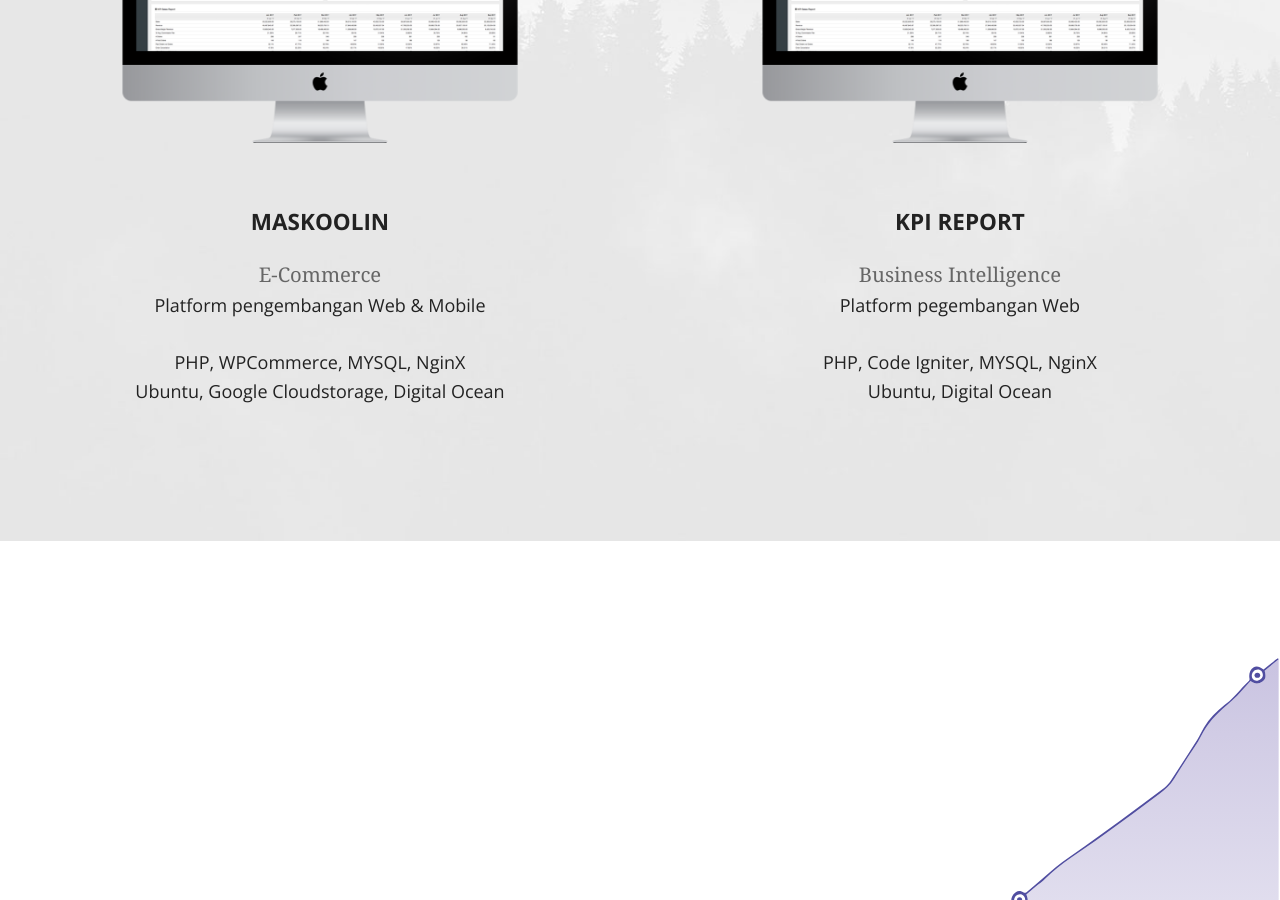
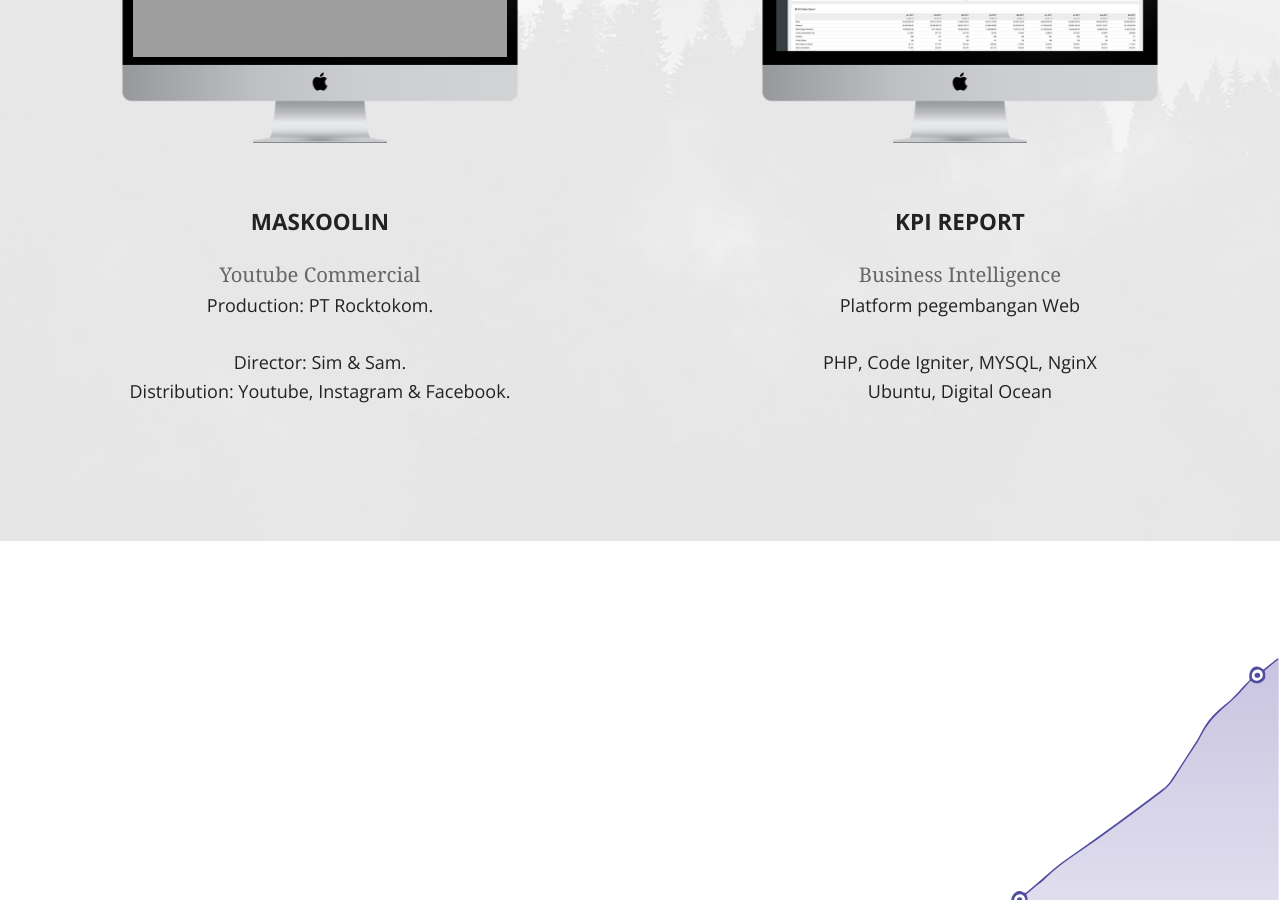
Before and after one commit to kemtol/rocktokom, a Jekyll site: the page built from index.html, in a window 1280 px wide and 900 px high, scrolled down 6266 px. Built offline with Jekyll 4.4.1, drawn with Linux system fonts in a browser that asks for light colours; nearby versions of some CDN libraries; grey boxes are pictures that could not be loaded.

Commit message:
Update index.html

```diff
--- a/index.html
+++ b/index.html
@@ -144,14 +144,17 @@ layout: default
       <div>
         <div class="clearfix">
             <div class="lp4">
-              <img src="{{ site.baseurl }}/images/portfolio-kpi-report.png" />
-              <span class="s-title">MASKOOLIN</span>
-              <span class="s-sub-title">E-Commerce</span>
-              <p>
-                Platform pengembangan Web & Mobile<br/><br/>
-                PHP, WPCommerce, MYSQL, NginX<br/>
-                Ubuntu, Google Cloudstorage, Digital Ocean
-              </p>
+                <div style="position: relative;">
+                    <iframe src="https://www.youtube.com/embed/VblDiTsD6jk?rel=0&amp;controls=0&amp;showinfo=0" frameborder="0" allow="autoplay; encrypted-media" allowfullscreen="" style="position: absolute;width: 86%;height: 68%;left: 7%;top: 3%;"></iframe>
+                    <img src="{{ site.baseurl }}/images/portfolio-kpi-report.png" style="width:100%" />
+                </div>
+                <span class="s-title">MASKOOLIN</span>
+                <span class="s-sub-title">Youtube Commercial</span>
+                <p>
+                    Production: PT Rocktokom.<br/><br/>
+                    Director: Sim & Sam.<br/>
+                    Distribution: Youtube, Instagram & Facebook.
+                </p>
             </div>
             <div class="lp4">
               <img src="{{ site.baseurl }}/images/portfolio-kpi-report.png" />
```
